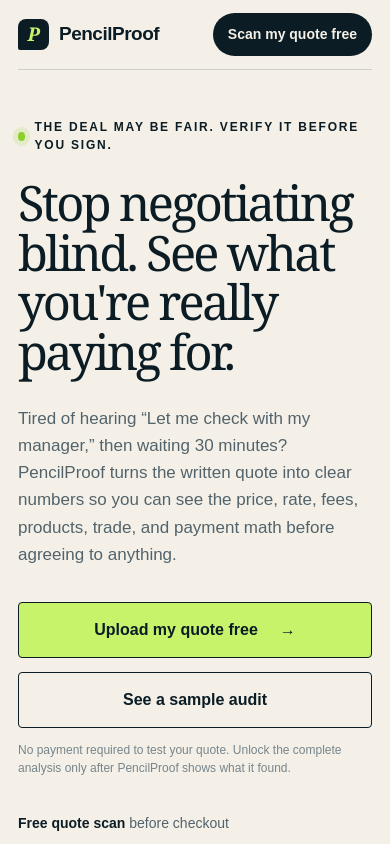
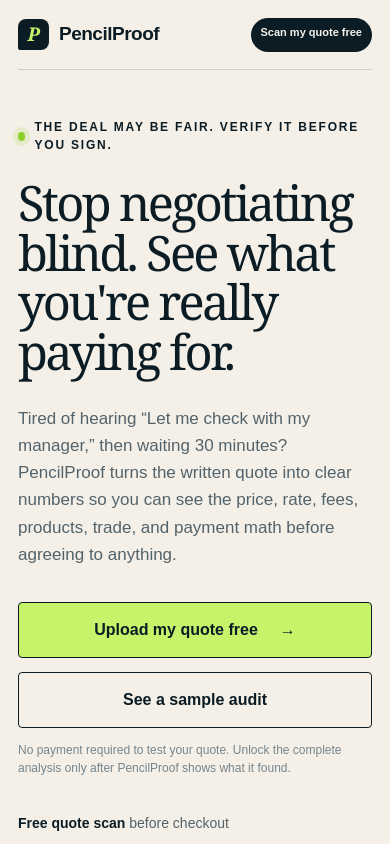
Before and after one commit to jpk0705/pencilproof, a Next.js app: page / in a window 390 px wide. Shown: the top 844 px of the page. Built offline with nearby package versions, Linux system fonts and the light colour scheme.

Commit message:
Reduce mobile header CTA size

```diff
--- a/app/globals.css
+++ b/app/globals.css
@@ -572,7 +572,7 @@ footer { border-top: 1px solid var(--line); padding: 34px 0; }
   .verification-grid { grid-template-columns: repeat(2, minmax(0, 1fr)); }
 }
 @media (max-width: 680px) {
-  .shell, .site-nav { width: min(100% - 36px, 1280px); }.site-nav { height: 70px; }.nav-links > a:not(.nav-cta) { display: none; }.nav-links { gap: 0; }.nav-cta { padding: 11px 15px; font-size: 14px; }
+  .shell, .site-nav { width: min(100% - 36px, 1280px); }.site-nav { height: 70px; gap: 10px; }.nav-links > a:not(.nav-cta) { display: none; }.nav-links { flex: 0 0 auto; gap: 0; }.nav-cta { min-height: 34px; padding: 8px 10px; font-size: 11px; line-height: 1.1; white-space: nowrap; }
   h1 { font-size: clamp(44px, 12.5vw, 52px); line-height: 1.02; }
   .analyzer-header h1 { font-size: clamp(42px, 12vw, 50px); }
   .section h2,
```
